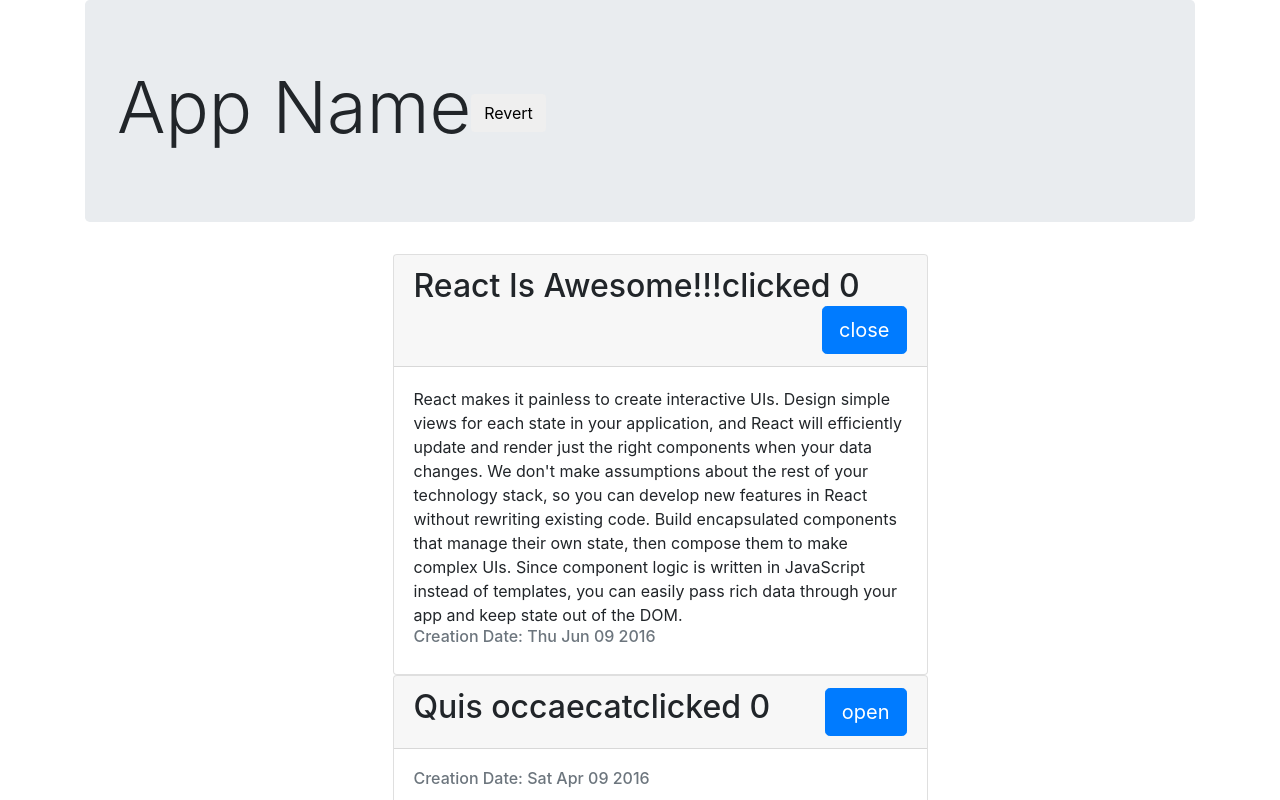
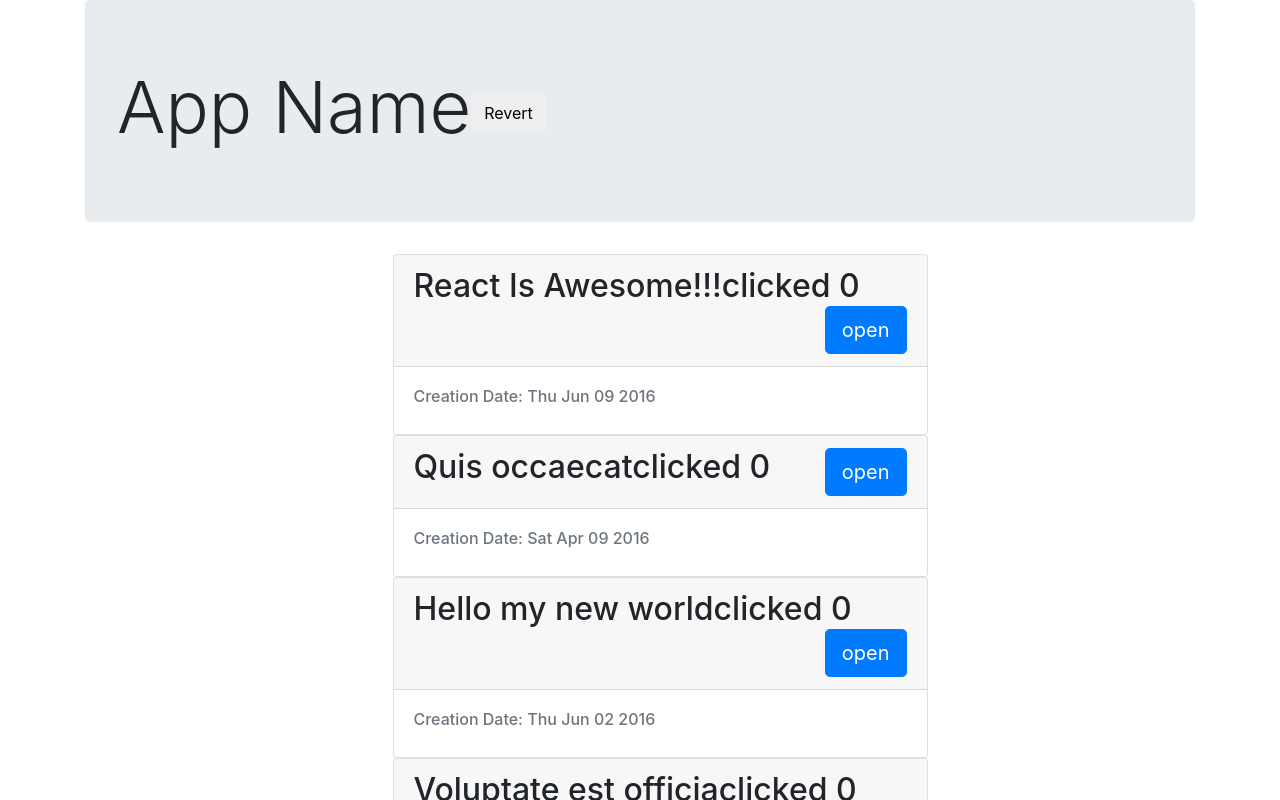
Before and after one commit to SkyPeer/react, a React (Create React App) app in the folder app/: page / in a window 1280 px wide. Shown: the top 800 px of the page. Built offline with nearby package versions, Linux system fonts and the light colour scheme; the HTML template or start-up script is replaced by a standard one.

Commit message:
react update

```diff
--- a/app/src/components/App.js
+++ b/app/src/components/App.js
@@ -1,16 +1,20 @@
-import React, {Component} from 'react';
+import React, {PureComponent} from 'react';
 import ArticleList from './ArticleList'
 import articles from '../fixtures'
 import 'bootstrap/dist/css/bootstrap.css'
 
-class App extends Component {
+class App extends PureComponent {
     state = {
         reverted: false
     };
+
+
+
     render()
     {
-        const articlesList = this.state.reverted ? articles.reverse() : articles;
-        console.log('-----', '2', this.state, articles.map(article => article.id));
+        console.log('-----', 1);
+        /*const articlesList = this.state.reverted ? articles.reverse() : articles;
+        console.log('-----', '2', this.state, articles.map(article => article.id)); */
         return (
             <div className="container">
                 <div className="jumbotron">
@@ -19,13 +23,16 @@
                         <button className="btn" onClick = {this.revert}>Revert</button>
                     </h1>
                 </div>
-                <ArticleList articles={articlesList}/>
+                <ArticleList articles={this.state.reverted ? articles.slice().reverse(): articles}/>
             </div>
         )
     }
     revert = () => {
-        console.log('-----', '1');
-        this.setState({reverted: !this.state.reverted})
+        //console.log('-----', '1');
+        //this.articles.reverse();
+        this.setState({
+            reverted: !this.state.reverted
+        })
     }
 
 };
--- a/app/src/components/Article.js
+++ b/app/src/components/Article.js
@@ -5,7 +5,7 @@
     super(props)
 
         this.state = {
-        isOpen: props.defaultOpen,
+       // isOpen: props.defaultOpen,
             count: 0
         }
     }
@@ -18,13 +18,14 @@
     componentWillMount() {
      //   console.log('---', 'mounting')
     }
+/*
     componentWillReceiveProps(nextProps){
      //   console.log('-----','will ReceiveProps')
         if (nextProps.defaultOpen !== this.props.defaultOpen) this.setState({
             isOpen: nextProps.defaultOpen
         })
     }
-
+*/
     componentWillUpdate() {
      //   console.log('-----','will update')
     }
@@ -35,18 +36,18 @@
 
     render() {
         // console.log('THIS:', this);
-        const {article} = this.props;
+        const {article, isOpen, onButtonClick} = this.props;
         const style = {width: '50%'};
     //    console.log('----- Article Props', this.props);
-        const body = this.state.isOpen && <section className="card-text">{article.text}</section>;
+        const body = isOpen && <section className="card-text">{article.text}</section>;
         return (
             <div className="card mx-auto" style = {style}>
                 <div className="card-header">
                 <h2 onClick = {this.incrementCounter}>
                     {article.title}
                     clicked {this.state.count}
-                    <button onClick={this.handleClick} className="btn btn-primary btn-lg float-right">
-                        {this.state.isOpen ? 'close' : 'open'}
+                    <button onClick={onButtonClick} className="btn btn-primary btn-lg float-right">
+                        {isOpen ? 'close' : 'open'}
                     </button>
                 </h2>
                 </div>
@@ -77,9 +78,11 @@
 
         handleClick = () => {
           //  console.log('------', 'clicked');
-            this.setState({
+         /*
+         this.setState({
                 isOpen: !this.state.isOpen
             })
+            */
         };
         /*
         handleClick = function () {
--- a/app/src/components/ArticleList/index.js
+++ b/app/src/components/ArticleList/index.js
@@ -1,8 +1,8 @@
-import React from 'react';
+import React, {Component} from 'react';
 import Article from '../Article'
 import './style.css'
 
-export default function ArticleList({ articles }) {
+/*export default function ArticleList({ articles }) {
     const articleElements = articles.map((article, index) =>
         <li key = {article.id} className="article-list__li">
             <Article article = {article} defaultOpen = {index === 0}/>
@@ -13,4 +13,28 @@
             {articleElements}
         </ul>
     )
+} */
+
+export default class ArticleList extends Component{
+    state = {
+         openArticleId: null
+    };
+    render(){
+        const articleElements = this.props.articles.map((article, index) =>
+            <li key = {article.id} className="article-list__li">
+                <Article article = {article}
+                         isOpen = {this.state.openArticleId === article.id}
+                         onButtonClick = {this.handleClick.bind(this, article.id)}
+                />
+            </li>
+        );
+        return (
+            <ul>
+                {articleElements}
+            </ul>
+        )
+    }
+    handleClick = openArticleId => this.setState({
+        openArticleId: this.state.openArticleId === openArticleId ? null : openArticleId
+    })
 }
```
